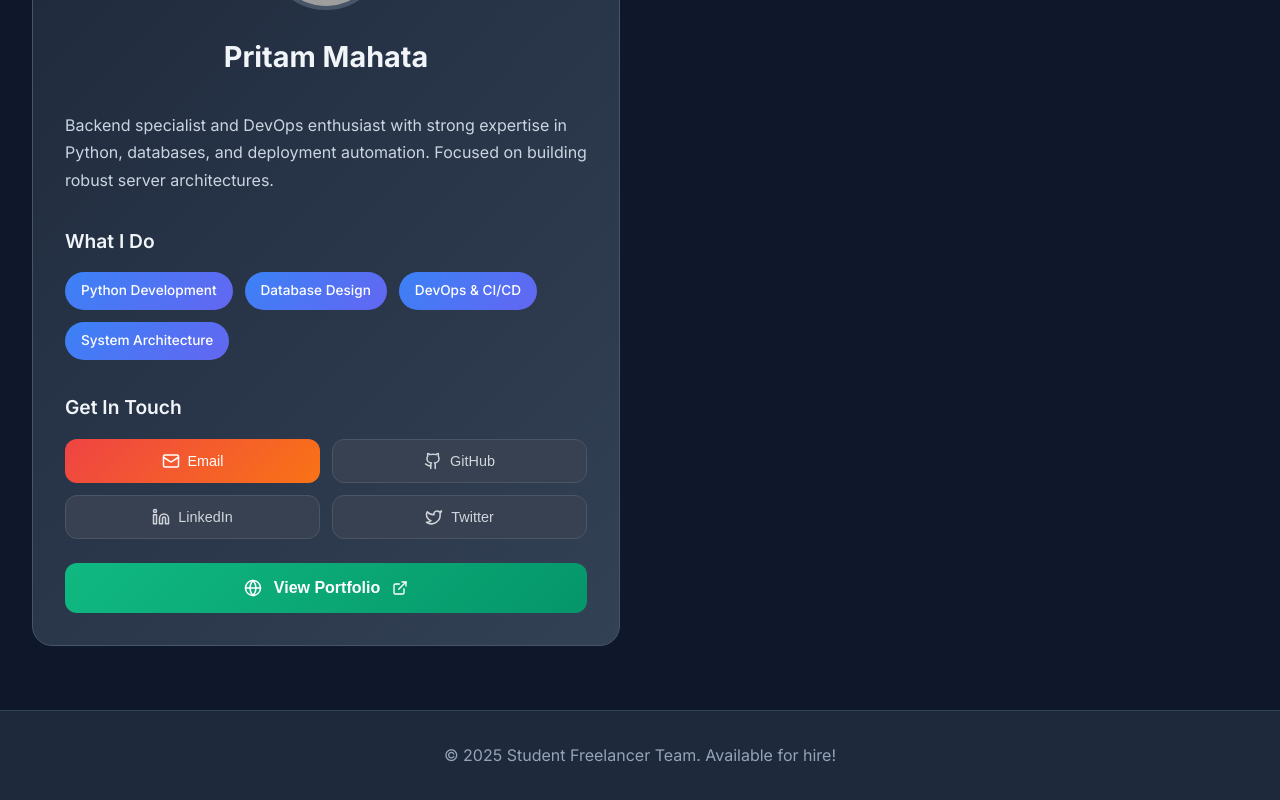
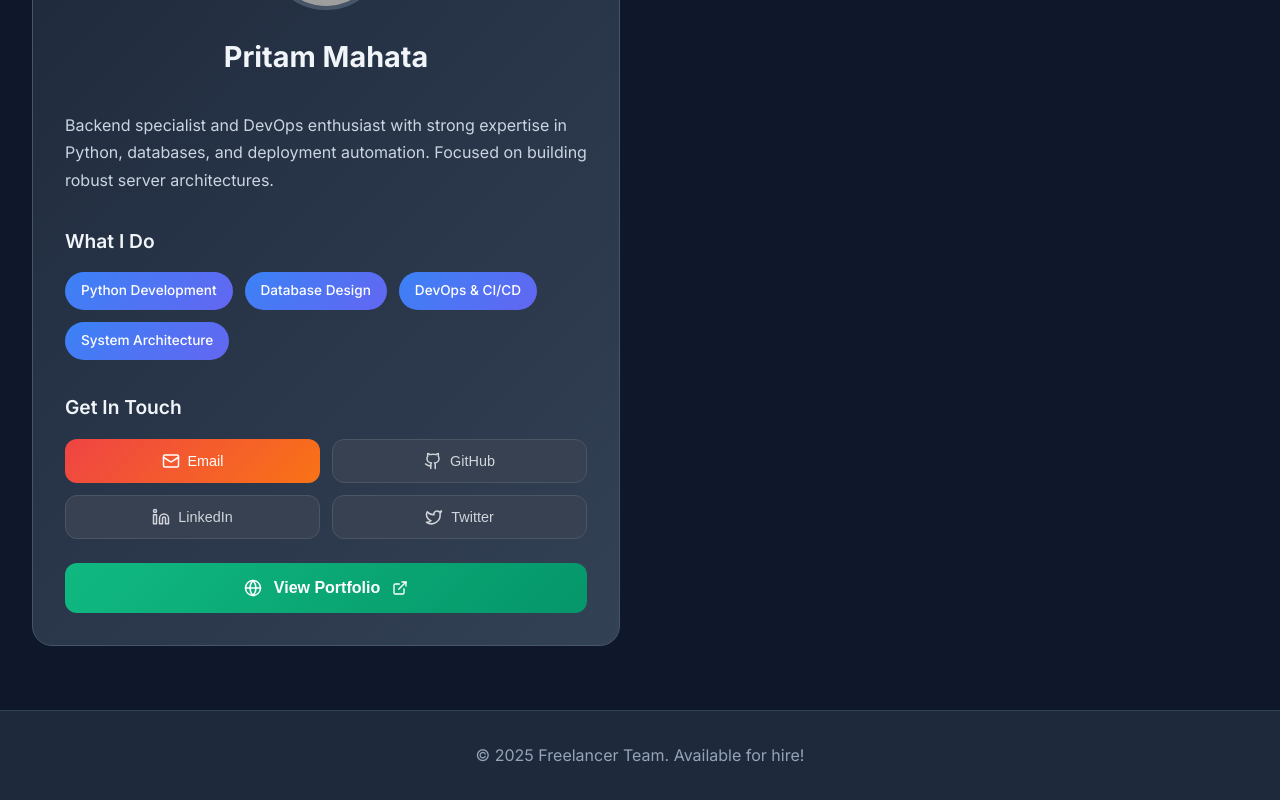
Before and after one commit to sayantanbal/Sayantan-team, a React (Vite) app: page / in a window 1280 px wide. Shown: the part 1256-2056 px from the top of the page. Built offline with nearby package versions, Linux system fonts and the light colour scheme; grey boxes are pictures that could not be loaded.

Commit message:
fix: update footer year to current year dynamically

```diff
--- a/src/App.jsx
+++ b/src/App.jsx
@@ -142,7 +142,7 @@ function App() {
       </main>
 
       <footer className="app-footer">
-        <p>© 2025 Student Freelancer Team. Available for hire!</p>
+        <p>© {new Date().getFullYear()} Freelancer Team. Available for hire!</p>
       </footer>
     </div>
   )
```
